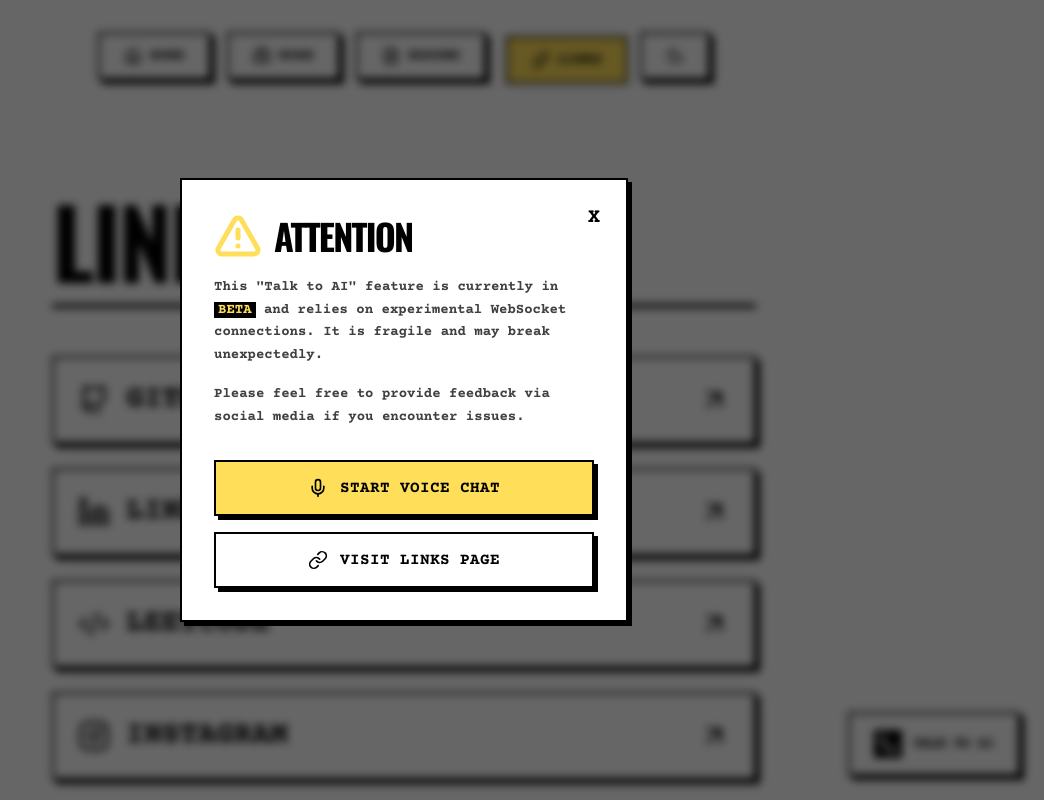
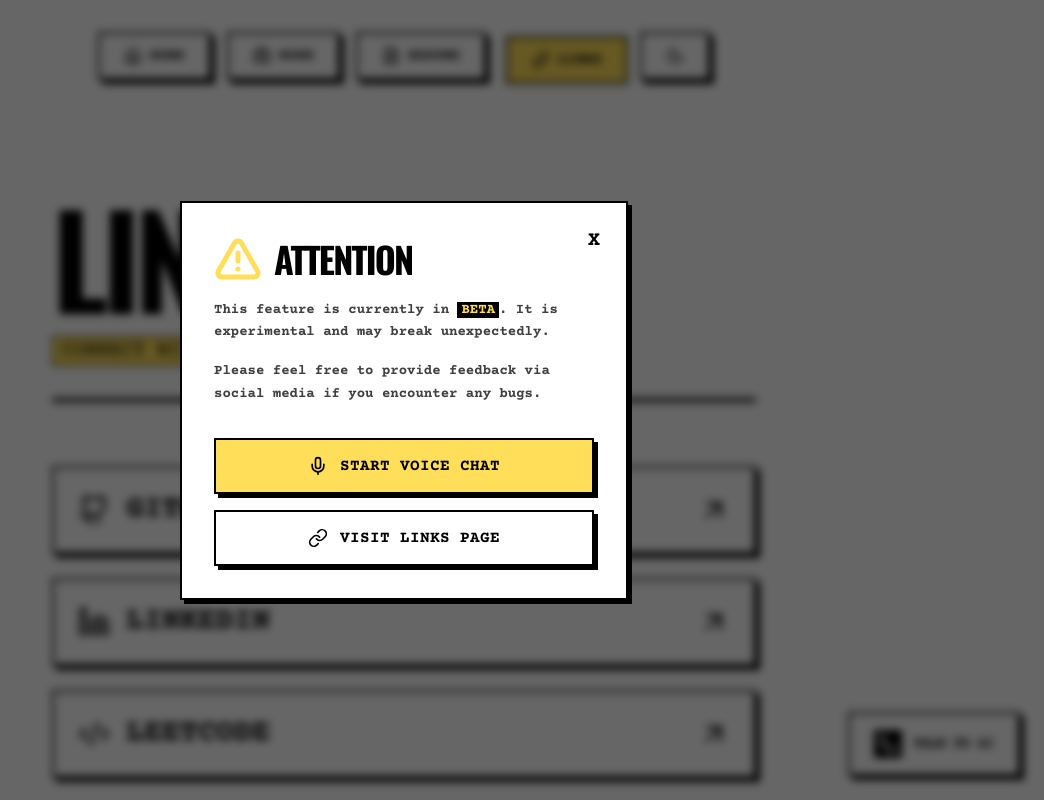
Before and after one commit to xprabhudayal/next-portfolio-app, a Next.js app: page /links in a window 1280 px wide. Both pictures are taken after a click on the button "TALK TO AI". Shown: the top 800 px of the page, without its empty margins (236-1280 px from the left). Built offline with nearby package versions, Linux system fonts and the light colour scheme.

Commit message:
fix(resume): update pdf link and button style, unify links header

```diff
--- a/app/links/page.tsx
+++ b/app/links/page.tsx
@@ -16,9 +16,16 @@ export default function LinksPage() {
     return (
         <main className="min-h-screen bg-background text-foreground flex flex-col">
             <div className="flex-grow pt-32 pb-20 px-4 md:px-8 max-w-3xl mx-auto w-full">
-                <h1 className="text-6xl md:text-8xl font-black uppercase mb-12 border-b-4 border-border pb-4 text-center md:text-left">
-                    Links.
-                </h1>
+                <div className="flex flex-col md:flex-row justify-between items-start md:items-end mb-16 border-b-4 border-border pb-8 gap-6">
+                    <div>
+                        <h1 className="text-7xl md:text-9xl font-black uppercase tracking-tighter mb-4 text-foreground dark:text-white">
+                            LINKS.
+                        </h1>
+                        <p className="text-xl font-mono text-primary-foreground bg-primary inline-block px-2 border border-border">
+                            CONNECT WITH ME
+                        </p>
+                    </div>
+                </div>
 
                 <div className="flex flex-col gap-6">
                     {allLinks.map((link) => {
--- a/app/resume/page.tsx
+++ b/app/resume/page.tsx
@@ -21,8 +21,12 @@ export default function ResumePage() {
             </p>
           </div>
 
-          <a href="/resume.pdf" download className="bg-card text-card-foreground px-6 py-3 font-bold border-2 border-border neo-shadow hover:translate-x-[2px] hover:translate-y-[2px] hover:shadow-[2px_2px_0px_0px] transition-all duration-300 ease-snappy flex items-center gap-2 uppercase">
-            Download PDF <ArrowDown size={20} />
+          <a
+            href="/docs/updated_2page_resume.pdf"
+            download
+            className="h-12 flex items-center gap-2 px-6 font-bold text-sm border-2 border-border transition-all duration-200 uppercase tracking-wide bg-background text-foreground neo-shadow hover:bg-primary hover:text-primary-foreground hover:translate-x-[4px] hover:translate-y-[4px] hover:shadow-none active:animate-blink"
+          >
+            Download PDF <ArrowDown size={18} />
           </a>
         </div>
 
--- a/components/BetaWarningModal.tsx
+++ b/components/BetaWarningModal.tsx
@@ -53,10 +53,10 @@ export default function BetaWarningModal({ onClose, onStart }: BetaWarningModalP
                         </h2>
                     </div>
                     <p className="font-mono text-sm font-bold leading-relaxed text-muted-foreground">
-                        This "Talk to AI" feature is currently in <span className="text-primary bg-foreground px-1">BETA</span> and relies on experimental WebSocket connections. It is fragile and may break unexpectedly.
+                        This feature is currently in <span className="text-primary bg-foreground px-1">BETA</span>. It is experimental and may break unexpectedly.
                     </p>
                     <p className="font-mono text-sm font-bold leading-relaxed text-muted-foreground">
-                        Please feel free to provide feedback via social media if you encounter issues.
+                        Please feel free to provide feedback via social media if you encounter any bugs.
                     </p>
                 </div>
 
```
